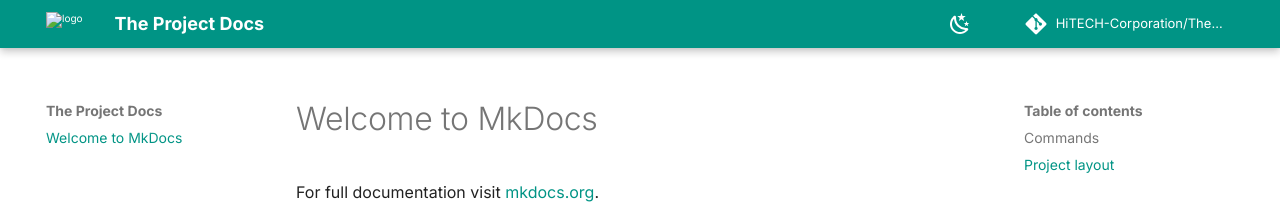
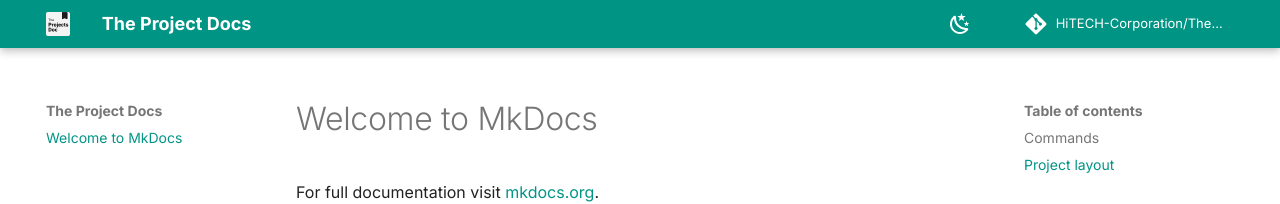
Before and after one commit to HiTECH-Corporation/The-Project-Docs, an MkDocs documentation site: the page built from docs/index.md, in a window 1280 px wide. Shown: the top 204 px of the page. Built offline with MkDocs 1.6.1 and Material for MkDocs 9.7.7, drawn with Linux system fonts in a browser that asks for light colours; comment, search, counter and statistics services are not loaded.

Commit message:
Update mkdocs.yml

```diff
--- a/mkdocs.yml
+++ b/mkdocs.yml
@@ -7,8 +7,8 @@ repo_url: https://github.com/HiTECH-Corporation/The-Project-Docs
 theme:
   name: material
 
-  logo: docs/assets/logo.svg
-  favicon: docs/assets/favicon.png
+  logo: https://cdn.jsdelivr.net/gh/HiTECH-Corporation/The-Project-Docs@latest/assets/logo.svg
+  favicon: https://cdn.jsdelivr.net/gh/HiTECH-Corporation/The-Project-Docs@latest/assets/favicon.png
 
   font:
     text: Inter
```
